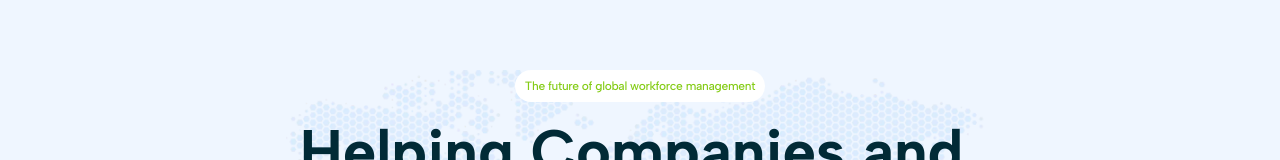
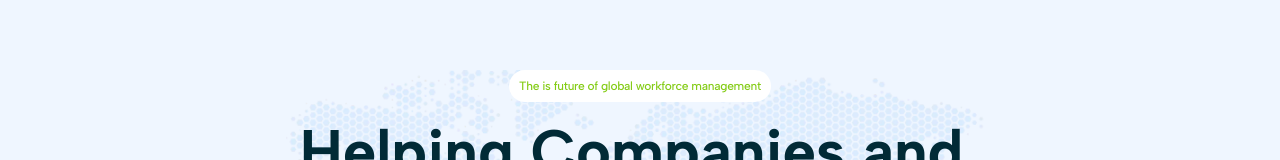
Before and after one commit to abayomijohn273/entrova_website, a Next.js app: page / in a window 1280 px wide. Shown: the part 120-280 px from the top of the page. Built offline with nearby package versions, Linux system fonts and the light colour scheme.

Commit message:
update home

```diff
--- a/src/modules/home/topSection/index.js
+++ b/src/modules/home/topSection/index.js
@@ -83,7 +83,7 @@ const TopSection = () => {
                     <div className='relative'>
                         <div className="flex justify-center items-center">
                             <p className="px-2.5 py-[0.625rem] bg-white rounded-[32px] text-secondary text-xs font-medium leading-3 tracking-tight">
-                                The future of global workforce management
+                                The is future of global workforce management
                             </p>
                         </div>
 
```
